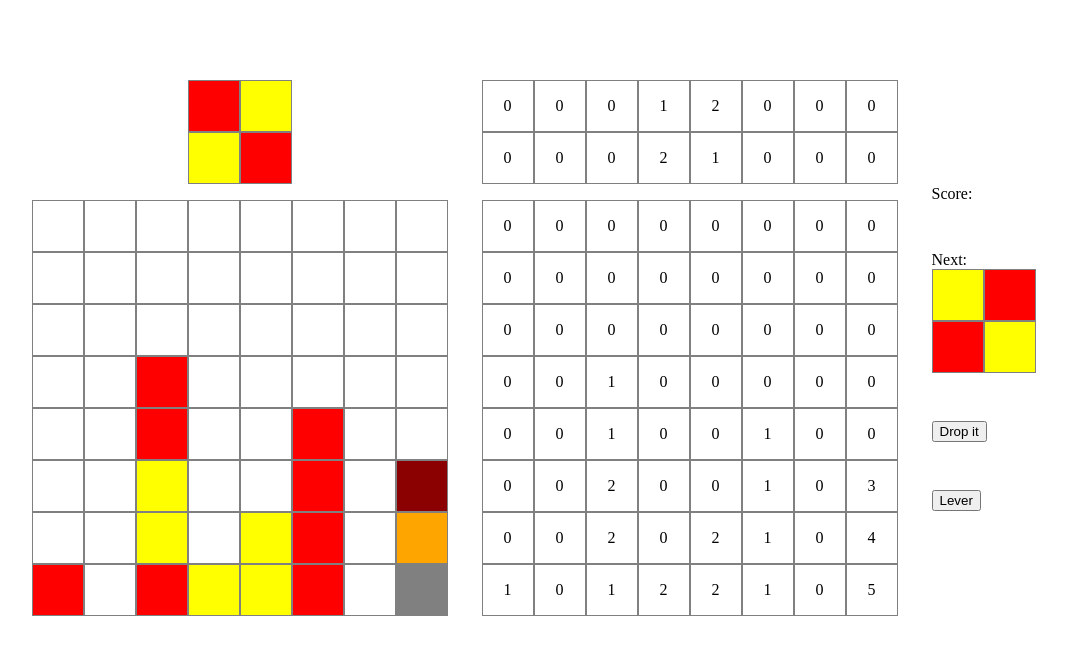
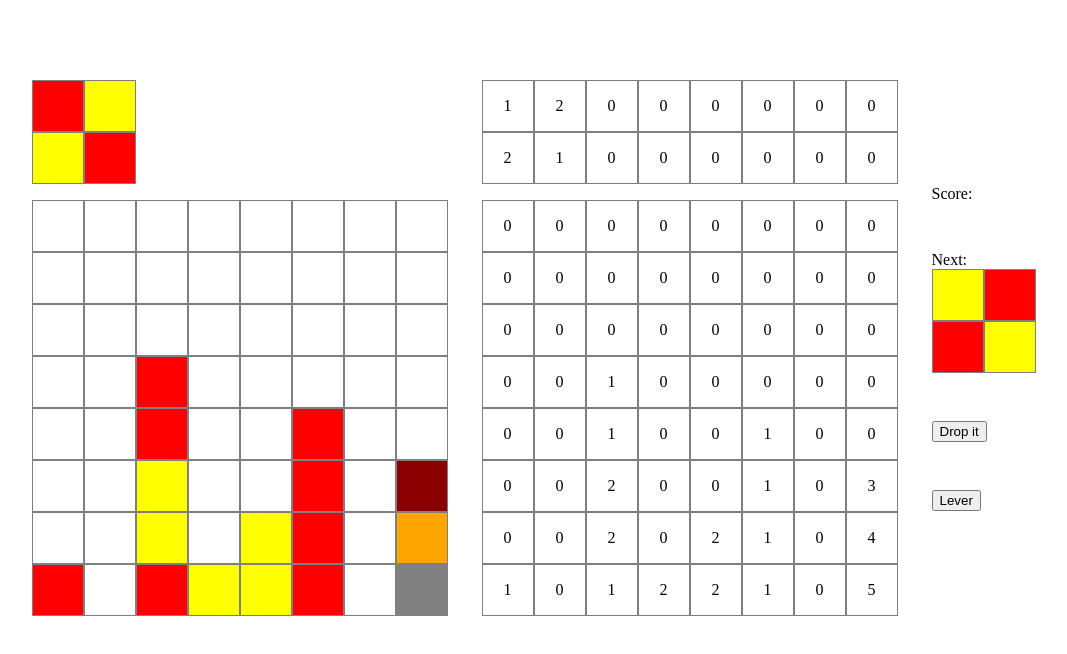
Before and after one commit to jasonngjs259/1216, a React (Create React App) app: page / in a window 1280 px wide. Shown: the top 654 px of the page, without its empty margins (101-1168 px from the left). Built offline with nearby package versions, Linux system fonts and the light colour scheme.

Commit message:
remove comments

```diff
--- a/src/App.js
+++ b/src/App.js
@@ -11,8 +11,8 @@ const App = () => {
     ];
 
     const miniGridMap = [
-        [0, 0, 0, 1, 2, 0, 0, 0],
-        [0, 0, 0, 2, 1, 0, 0, 0],
+        [1, 2, 0, 0, 0, 0, 0, 0],
+        [2, 1, 0, 0, 0, 0, 0, 0],
     ];
 
     const gridMap = [
@@ -25,10 +25,6 @@ const App = () => {
         [0, 0, 2, 0, 2, 1, 0, 4],
         [1, 0, 1, 2, 2, 1, 0, 5],
     ];
-
-    // let matrixA = miniGridMap;
-    // let matrixB = gridMap;
-    // let matrixC = nextGridMap;
 
     const [matrixA] = useState(miniGridMap);
     const [matrixB, setMatrixB] = useState(gridMap);
@@ -48,43 +44,6 @@ const App = () => {
         });
         return row;
     };
-
-    // let temp_x = [];
-
-    // for (let i = 0; i < tempMiniGridMap.length; i++) {
-    //     for (let j = 0; j < tempMiniGridMap[i].length; j++) {
-    //         if (!temp_x.includes(tempMiniGridMap[i][j][1][0])) {
-    //             temp_x.push(tempMiniGridMap[i][j][1][0]);
-    //         }
-    //     }
-    // }
-
-    // let temp_y = [];
-    // for (let i = 0; i < temp_x.length; i++) {
-    //     temp_y.push(checkGridMap(temp_x, i));
-    // }
-
-    // console.log(temp_y);
-
-    // const checkColHighestTile = (value) => {
-    //     let highestTile = [];
-    //     let visitedCol = [];
-
-    //     value.forEach((e, i) => {
-    //         e.forEach((data, j) => {
-    //             if (data !== emptyTile && !visitedCol.includes(j)) {
-    //                 highestTile.push([j, i]);
-    //                 visitedCol.push(j);
-    //             }
-    //         });
-    //     });
-
-    //     return highestTile;
-    // };
-
-    // console.log(checkColHighestTile(matrixB));
-
-    // const switchTile = () => {};
 
     const CheckGridMap = (value) => {
         let j = 0;
```
